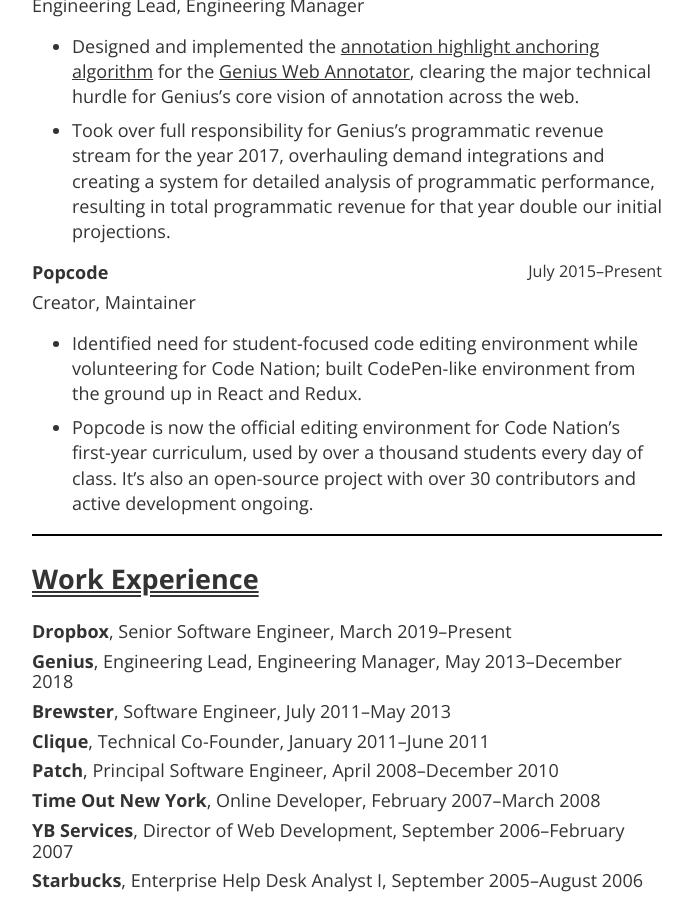
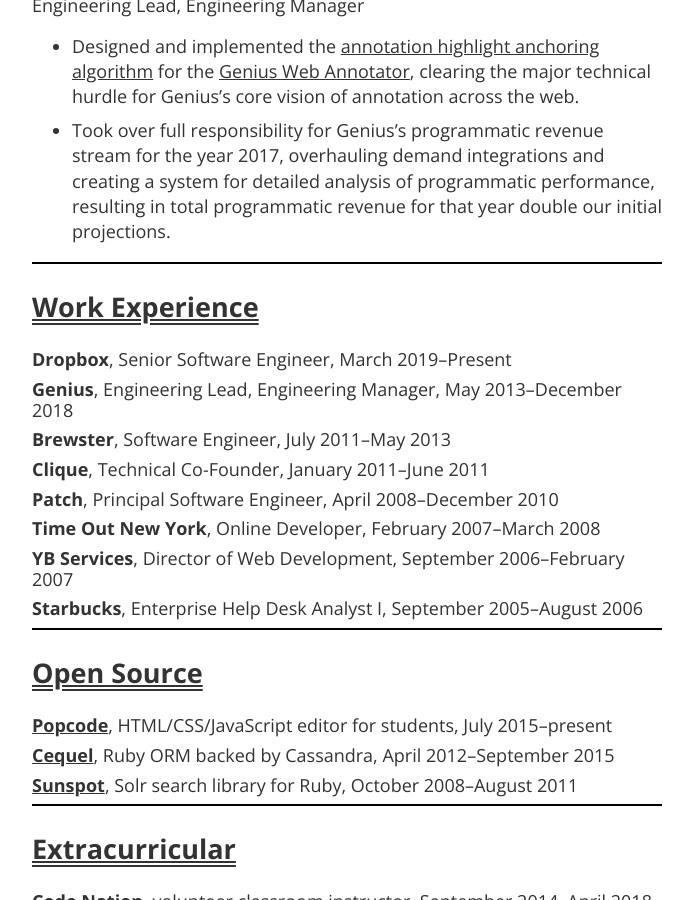
Before and after one commit to outoftime/outoftime.github.com, a Jekyll site: the page index.html, which Jekyll copies as it is, in a window 1280 px wide and 900 px high, scrolled down 1001 px. Shown: the whole window, without its empty margins (293-986 px from the left). Built offline with Jekyll 4.4.1, drawn with Linux system fonts in a browser that asks for light colours.

Commit message:
More updates

```diff
--- a/index.html
+++ b/index.html
@@ -182,9 +182,8 @@
 
         <p>
           Lately I’ve been working with <span class="skill">React</span>,
-          <span class="skill">Redux</span>,
-          <span class="skill">TypeScript</span>,
-          and <span class="skill">Python</span>.
+          and <span class="skill">Redux</span> in
+          <span class="skill">TypeScript</span>.
           In the past, I’ve also worked with
           <span class="skill">Rails</span>,
           <span class="skill">PostgreSQL</span>,
@@ -266,30 +265,6 @@
             creating a system for detailed analysis of programmatic
             performance, resulting in total programmatic revenue for that
             year double our initial projections.
-          </li>
-        </ul>
-      </div>
-
-      <div class="section__item">
-        <div class="section__dates">July 2015–Present</div>
-        <h3 class="section__header">
-          <a
-            class="section__header-link"
-            href="https://popcode.org"
-          >Popcode</a>
-        </h3>
-        <h4 class="section__subhead">Creator, Maintainer</h4>
-        <ul class="section__details">
-          <li>
-            Identified need for student-focused code editing environment while
-            volunteering for Code Nation; built CodePen-like environment from
-            the ground up in React and Redux.
-          </li>
-          <li>
-            Popcode is now the official editing environment for Code Nation’s
-            first-year curriculum, used by over a thousand students every day
-            of class. It’s also an open-source project with over 30
-            contributors and active development ongoing.
           </li>
         </ul>
       </div>
```
